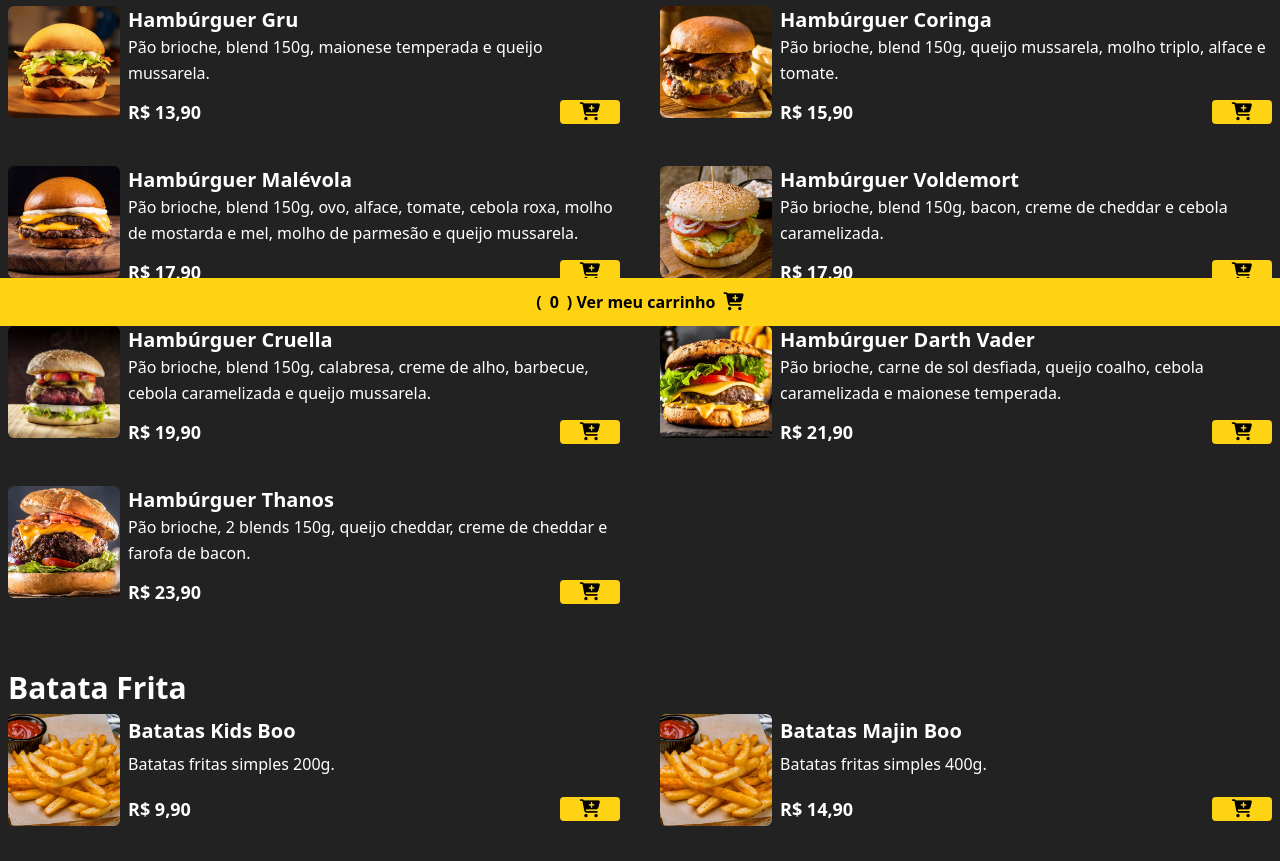
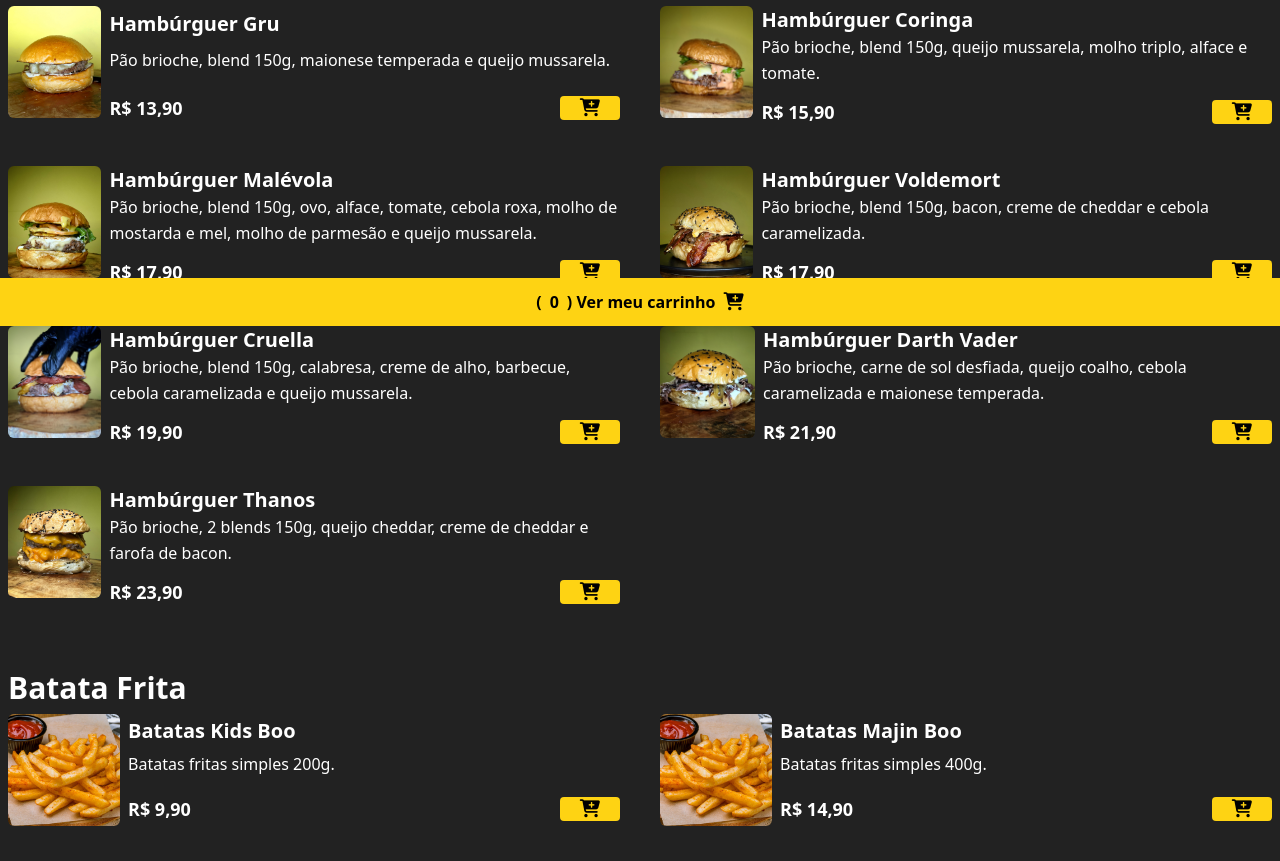
Before and after one commit to carlosrenandev/Hamburgueria, a website: page index.html in a window 1280 px wide. Shown: the part 474-1335 px from the top of the page. Drawn offline with nearby package versions, Linux system fonts and the light colour scheme; files whose address does not match are found by name.

Commit message:
corrigindo erros

```diff
--- a/index.html
+++ b/index.html
@@ -21,7 +21,7 @@
     <img class="w-32 h-32 rounded-full shadow-lg hover:scale-110 duration-200"
       src="./assets/IMG/logo-bravus-burguer.jpg" alt="bravus-burguer-logo" />
     <h1 class="text-white mt-3 text-3xl font-bold">Bravus Burguer</h1>
-    <span class="text-white mt-1 text-center">Avenida Afonso Gomes de Sá - Distrito Industrial</span>
+    <span class="text-white mt-1 text-center">Avenida Afonso Gomes de Sá #150 - Parque Massangano</span>
     <span class="bg-[#fed313] rounded-md px-4 py-1 mt-4 text-black font-medium">Seg á Sab - 18:30 as
       23:30</span>
 
@@ -40,8 +40,8 @@
     </h2>
     <main class="grid grid-cols-1 md:grid-cols-2 gap-7 md:gap-10 mx-auto max-w-7xl px-2 mb-16">
       <div class="flex gap-2">
-        <img class="w-28 h-28 rounded-md hover:scale-110 hover:-rotate-2 duration-300"
-          src="./assets/IMG/hamburgueres/hamb-1.png" alt="hamburguer1" />
+        <img class="w-28 h-28 rounded-md hover:scale-110 hover:-rotate-2 duration-300 object-cover"
+          src="./assets/IMG/hamburgueres/gru.jpeg" alt="hamburguer gru" />
 
         <div class="w-full flex flex-col justify-around">
           <p class="font-bold text-xl text-white">Hambúrguer Gru</p>
@@ -60,8 +60,8 @@
       </div>
 
       <div class="flex gap-2">
-        <img class="w-28 h-28 rounded-md hover:scale-110 hover:-rotate-2 duration-300"
-          src="./assets/IMG/hamburgueres/hamb-2.png" alt="hamburguer1" />
+        <img class="w-28 h-28 rounded-md hover:scale-110 hover:-rotate-2 duration-300 object-cover"
+          src="./assets/IMG/hamburgueres/coringa.jpeg" alt="hamburguer coringa" />
 
         <div class="w-full flex flex-col justify-around">
           <p class="font-bold text-xl text-white">Hambúrguer Coringa</p>
@@ -80,8 +80,8 @@
       </div>
 
       <div class="flex gap-2">
-        <img class="w-28 h-28 rounded-md hover:scale-110 hover:-rotate-2 duration-300"
-          src="./assets/IMG/hamburgueres/hamb-3.png" alt="hamburguer1" />
+        <img class="w-28 h-28 rounded-md hover:scale-110 hover:-rotate-2 duration-300 object-cover"
+          src="./assets/IMG/hamburgueres/malevola.jpeg" alt="hamburguer malevola" />
 
         <div class="w-full flex flex-col justify-around">
           <p class="font-bold text-xl text-white">Hambúrguer Malévola</p>
@@ -101,8 +101,8 @@
       </div>
 
       <div class="flex gap-2">
-        <img class="w-28 h-28 rounded-md hover:scale-110 hover:-rotate-2 duration-300"
-          src="./assets/IMG/hamburgueres/hamb-4.png" alt="hamburguer1" />
+        <img class="w-28 h-28 rounded-md hover:scale-110 hover:-rotate-2 duration-300 object-cover"
+          src="./assets/IMG/hamburgueres/voldemort.jpeg" alt="hamburguer voldemort" />
 
         <div class="w-full flex flex-col justify-around">
           <p class="font-bold text-xl text-white">Hambúrguer Voldemort</p>
@@ -122,7 +122,7 @@
 
       <div class="flex gap-2">
         <img class="w-28 h-28 rounded-md hover:scale-110 hover:-rotate-2 duration-300 object-cover"
-          src="./assets/IMG/hamburgueres/hamb-5.png" alt="hamburguer1" />
+          src="./assets/IMG/hamburgueres/cruella.jpeg" alt="hamburguer cruella" />
 
         <div class="w-full flex flex-col justify-around">
           <p class="font-bold text-xl text-white">Hambúrguer Cruella</p>
@@ -141,8 +141,8 @@
       </div>
 
       <div class="flex gap-2">
-        <img class="w-28 h-28 rounded-md hover:scale-110 hover:-rotate-2 duration-300 object-cover"
-          src="./assets/IMG/hamburgueres/hamb-6.png" alt="hamburguer1" />
+        <img class="w-[95px] h-28 rounded-md hover:scale-110 hover:-rotate-2 duration-300 object-cover"
+          src="./assets/IMG/hamburgueres/darth-vader.jpg" alt="hamburguer darth vader" />
 
         <div class="w-full flex flex-col justify-around">
           <p class="font-bold text-xl text-white">Hambúrguer Darth Vader</p>
@@ -162,7 +162,7 @@
 
       <div class="flex gap-2">
         <img class="w-28 h-28 rounded-md hover:scale-110 hover:-rotate-2 duration-300 object-cover"
-          src="./assets/IMG/hamburgueres/hamb-7.png" alt="hamburguer1" />
+          src="./assets/IMG/hamburgueres/thanos.jpeg" alt="hamburguer1" />
 
         <div class="w-full flex flex-col justify-around">
           <p class="font-bold text-xl text-white">Hambúrguer Thanos</p>
```
Also changed, not shown: assets/IMG/hamburgueres/coringa.jpeg (added), assets/IMG/hamburgueres/cruella.jpeg (added), assets/IMG/hamburgueres/darth-vader.jpg (added), assets/IMG/hamburgueres/gru.jpeg (added), assets/IMG/hamburgueres/hamb-2.png (deleted), assets/IMG/hamburgueres/hamb-3.png (deleted), assets/IMG/hamburgueres/hamb-4.png (deleted), assets/IMG/hamburgueres/hamb-5.png (deleted), assets/IMG/hamburgueres/hamb-6.png (deleted), assets/IMG/hamburgueres/hamb-7.png (deleted), assets/IMG/hamburgueres/malevola.jpeg (added), assets/IMG/hamburgueres/thanos.jpeg (added), assets/IMG/hamburgueres/voldemort.jpeg (added), css/output.css.
